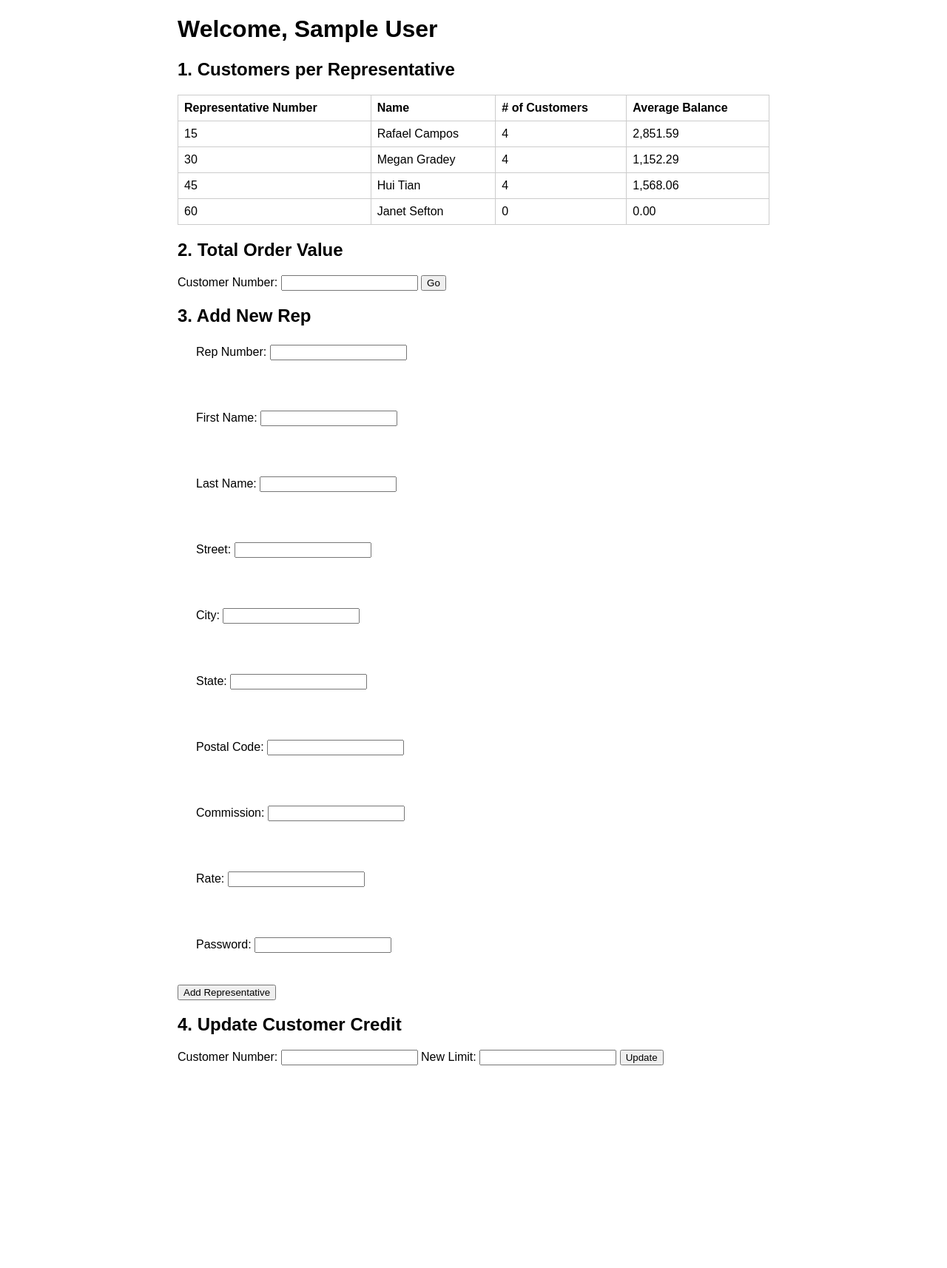
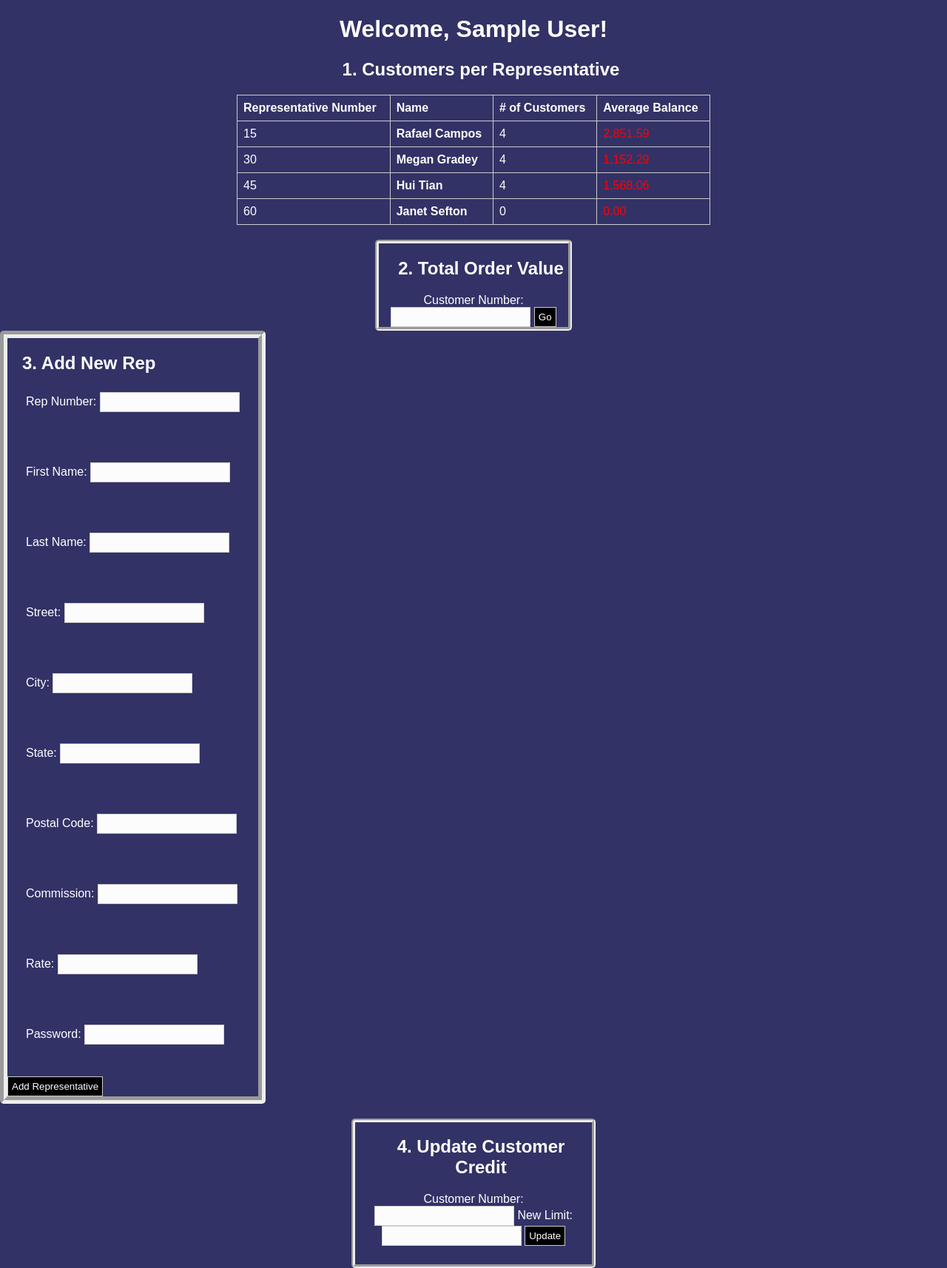
Before and after one commit to thevedantgarg/ManageSoft, a PHP site: page /dashboard.php in a window 1280 px wide. Shown: the whole page at 74% size. Before the commit the page ends 1440 px from the top, so only its background shows below. Run offline with PHP 8.4, Linux system fonts and the light colour scheme; the visitor is signed in with stand-in values (Sample User, id 1); data comes from the database, SQL or seed files in the repository.

Commit message:
adding css

```diff
--- a/assets/styles.css
+++ b/assets/styles.css
@@ -1,30 +1,35 @@
 body {
     font-family: sans-serif;
-    max-width:800px;
-    margin:auto;
+    margin: 0;
+    background-color: rgb(50, 50, 103);
+    color: white; /* Set all text to white */
 }
 
 nav a {
-    margin:0 .5em;
+    margin: 0 .5em;
+    color: white;
 }
 
 table {
-    width:100%;
-    border-collapse:collapse;
-    margin-top:1em;
+    width: 50%;
+    border-collapse: collapse;
+    margin-top: 1em;
+    margin: auto;
+    color: white;
 }
 
 th, td {
-    border:1px solid #ccc;
-    padding:.5em;
-    text-align:left;
+    border: 1px solid #ccc;
+    padding: .5em;
+    text-align: left;
+    color: white;
 }
 
 .error {
-    color:red;
+    color: red;
 }
 
-.login{
+.login {
     width: fit-content;
     margin: auto;
     padding-top: 30%;
@@ -33,4 +38,70 @@ th, td {
 .addRepForm label {
     display: block;
     margin: 25px;
+    color: white; /* Ensure form labels are white */
 }
+
+input, select, textarea {
+    color: black;
+    background-color: #fcfcfc;
+    border: 1px solid #ccc;
+    padding: 5px;
+}
+
+button {
+    cursor: pointer;
+    background-color:black;
+    border: 1px solid #ccc;
+    padding: 5px;
+    color:white;
+}
+
+.Header {
+    text-align: center;
+    margin-bottom: 20px;
+}
+
+.red-text {
+    color: red;
+}
+
+.custName {
+    font-weight: bold;
+}
+
+#report1,#report2, #updcredit {
+    text-align: center;
+    color: white;
+}
+#addrep{
+    text-align:left;
+    color:white;
+}
+
+h2, p {
+    margin-left: 20px;
+    color: white;
+}
+.report-2{
+justify-content: center;
+text-align: center;
+border:5px groove;
+border-radius:5px;
+width:20%;
+margin:auto;
+margin-top:20px;
+}
+.Add-rep{
+    border:groove 10px;
+    border-radius:5px;
+    width:fit-content;
+}
+.upd-credit{
+justify-content: center;
+text-align: center;
+border:5px groove;
+border-radius:5px;
+width:25%;
+margin:auto;
+margin-top:20px;
+}
--- a/dashboard.php
+++ b/dashboard.php
@@ -12,9 +12,11 @@ if (!isset($_SESSION['rep_num'])) {
   <title>BankBridge Dashboard</title>
 </head>
 <body>
-  <h1>Welcome, <?=htmlspecialchars($_SESSION['rep_name'])?></h1>
+  <div class="Header">
+<h1>Welcome, <?=htmlspecialchars($_SESSION['rep_name'])?>!</h1>
+</div>
 
-  <h2 id="report1">1. Customers per Representative</h2>
+<h2 id="report1">1. Customers per Representative</h2>
 <?php
 $sql = "
   SELECT r.RepNum, r.FirstName, r.LastName,
@@ -31,13 +33,13 @@ $rows = $db->query($sql)->fetchAll(PDO::FETCH_ASSOC);
   <?php foreach($rows as $r): ?>
     <tr>
       <td><?=$r['RepNum']?></td>
-      <td><?=htmlspecialchars($r['FirstName'].' '.$r['LastName'])?></td>
+      <td class="custName"><?=htmlspecialchars($r['FirstName'].' '.$r['LastName'])?></td>
       <td><?=$r['num_customers']?></td>
-      <td><?=number_format($r['avg_balance'],2)?></td>
+      <td class="red-text"><?=number_format($r['avg_balance'],2)?></td>
     </tr>
   <?php endforeach; ?>
 </table>
-
+<div class="report-2">
 <h2 id="report2">2. Total Order Value</h2>
 <form method="GET">
   Customer Number: <input name="custnum" required>
@@ -55,7 +57,8 @@ $rows = $db->query($sql)->fetchAll(PDO::FETCH_ASSOC);
 ?>
   <p>Total for <?=htmlspecialchars($_GET['custnum'])?>: $<?=number_format($tot,2)?></p>
 <?php endif; ?>
-
+</div>
+<div class="Add-rep">
 <h2 id="addrep">3. Add New Rep</h2>
 <form method="POST" action="#addrep" class="addRepForm">
   <!-- inputs: repnum, firstname, lastname, street, city, state, postal, commission, rate, password -->
@@ -87,11 +90,12 @@ if ($_SERVER['REQUEST_METHOD']==='POST' && isset($_POST['repnum'])) {
   echo "<p>New Representative {$_POST['repnum']} added.</p>";
 }
 ?>
-
+</div>
+<div class="upd-credit">
 <h2 id="updcredit">4. Update Customer Credit</h2>
 <form method="POST" action="#updcredit" style="margin-bottom: 25px;">
-  Customer Number: <input name="custnum" required>
-  New Limit:    <input name="newlimit" type="number" step="0.01" required>
+        Customer Number: <input name="custnum" required>
+        New Limit:    <input name="newlimit" type="number" step="0.01" required>
   <button>Update</button>
 </form>
 <?php
@@ -107,5 +111,6 @@ if ($_SERVER['REQUEST_METHOD']==='POST' && isset($_POST['custnum'])) {
   echo "<p>Credit for {$_POST['custnum']} updated.</p>";
 }
 ?>
+</div>
 </body>
 </html>
--- a/index.php
+++ b/index.php
@@ -3,7 +3,7 @@
 <head>
   <meta charset="utf-8">
   <title><center>BankBridge Login</center></title>
-  <link rel="stylesheet" href="assets/styles.css">
+  <link rel="stylesheet" href="assets/indexstyle.css">
 </head>
 <body>
   <div class="login">
```
Also changed, not shown: assets/indexstyle.css (+39 -0 lines).
